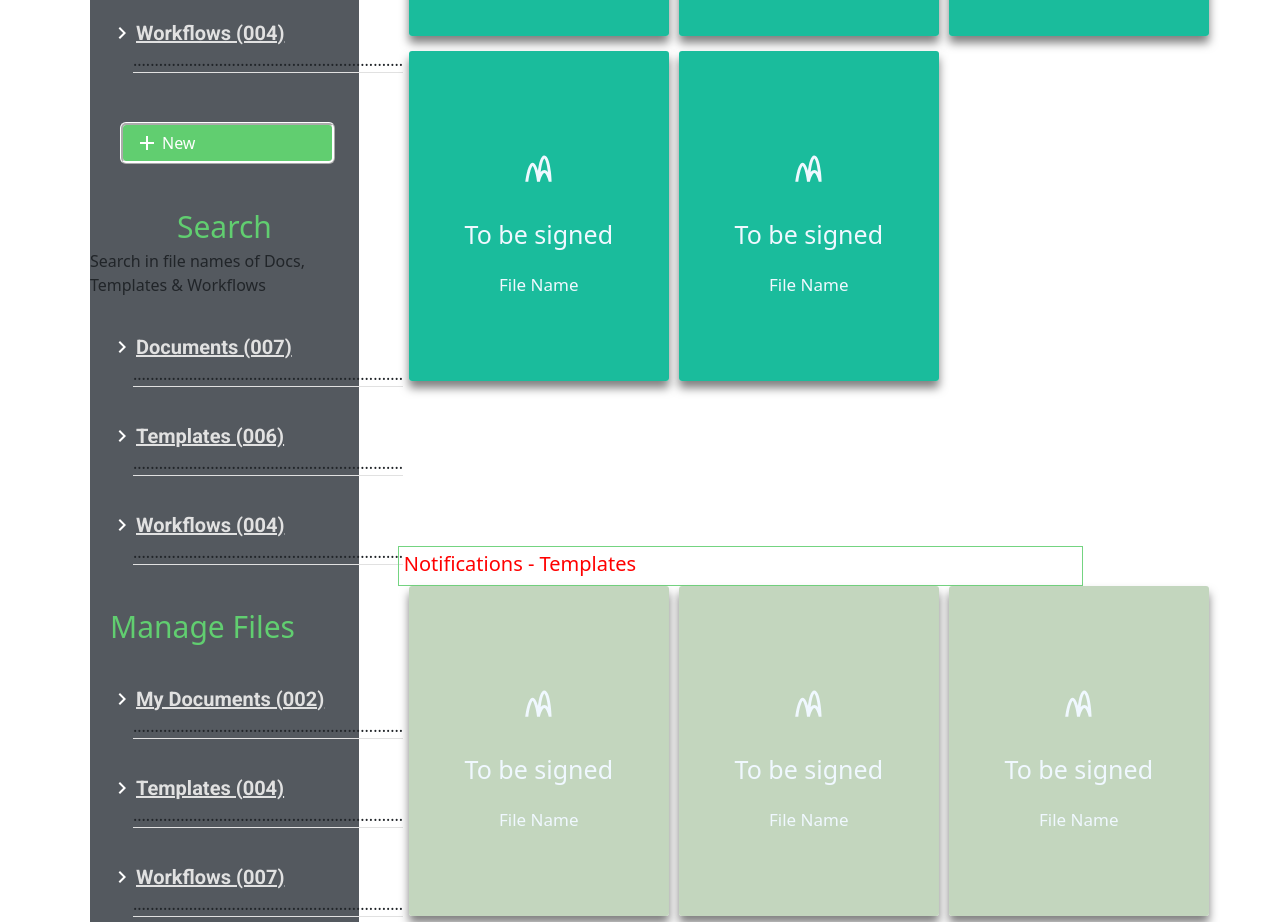
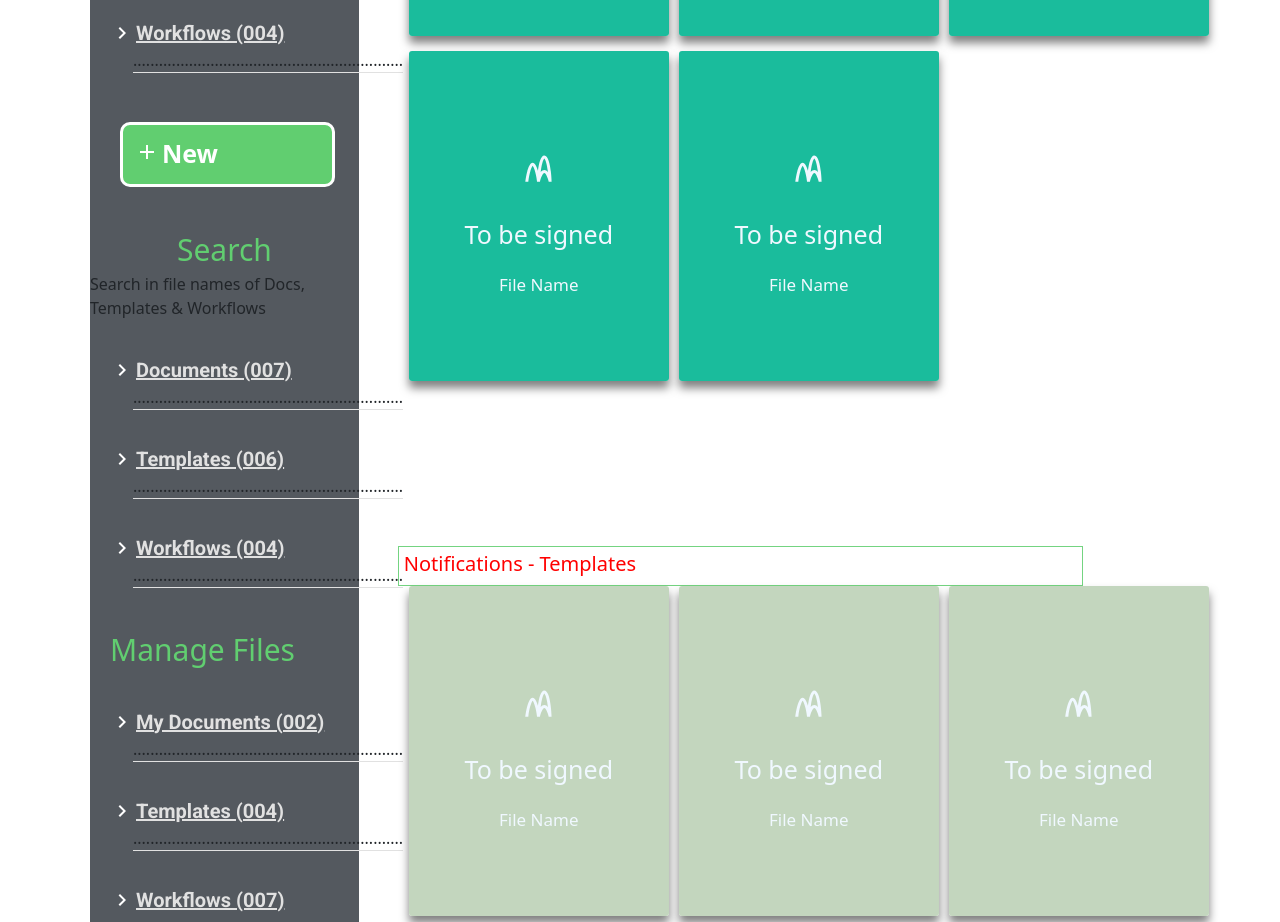
Before and after one commit to LL04-Finance-Dowell/100018-dowellWorkflowAi-testing, a React (Create React App) app in the folder frontend/: page /#/ in a window 1280 px wide. Shown: the part 1100-2022 px from the top of the page. Built offline with nearby package versions, Linux system fonts and the light colour scheme.

Commit message:
adding new features

```diff
--- a/frontend/src/components/sideBar/SideBar.jsx
+++ b/frontend/src/components/sideBar/SideBar.jsx
@@ -64,9 +64,13 @@ const SideBar = () => {
         style={{
           width: "80%",
           marginLeft: "30px",
+          height: "65px",
           marginTop: "50px",
           backgroundColor: "#61ce70",
-          border: "ridge 3px  white",
+          borderCollapse: "separate",
+          borderSpacing: "3px",
+          border: "3px solid white",
+          borderRadius: "10px",
           // borderRadius: "3px",
         }}
         // variant="success"
@@ -74,15 +78,24 @@ const SideBar = () => {
         aria-controls="example-collapse-text"
         aria-expanded={open}
       >
-        <span style={{ justifyContent: "start", display: "flex", gap: "3px" }}>
+        <span
+          style={{
+            justifyContent: "start",
+            display: "flex",
+            gap: "3px",
+            fontSize: "25px",
+            fontWeight: "bold",
+          }}
+        >
           {!open ? (
-            <AddIcon />
+            <AddIcon style={{ marginTop: "5px" }} />
           ) : (
             <KeyboardArrowUpIcon sx={{ color: "white" }} />
           )}
           New
         </span>
       </Button>
+
       <Collapse style={{ width: "80%", marginLeft: "30px" }} in={open}>
         <div id="example-collapse-text">
           <p>1-heloo</p>
```
